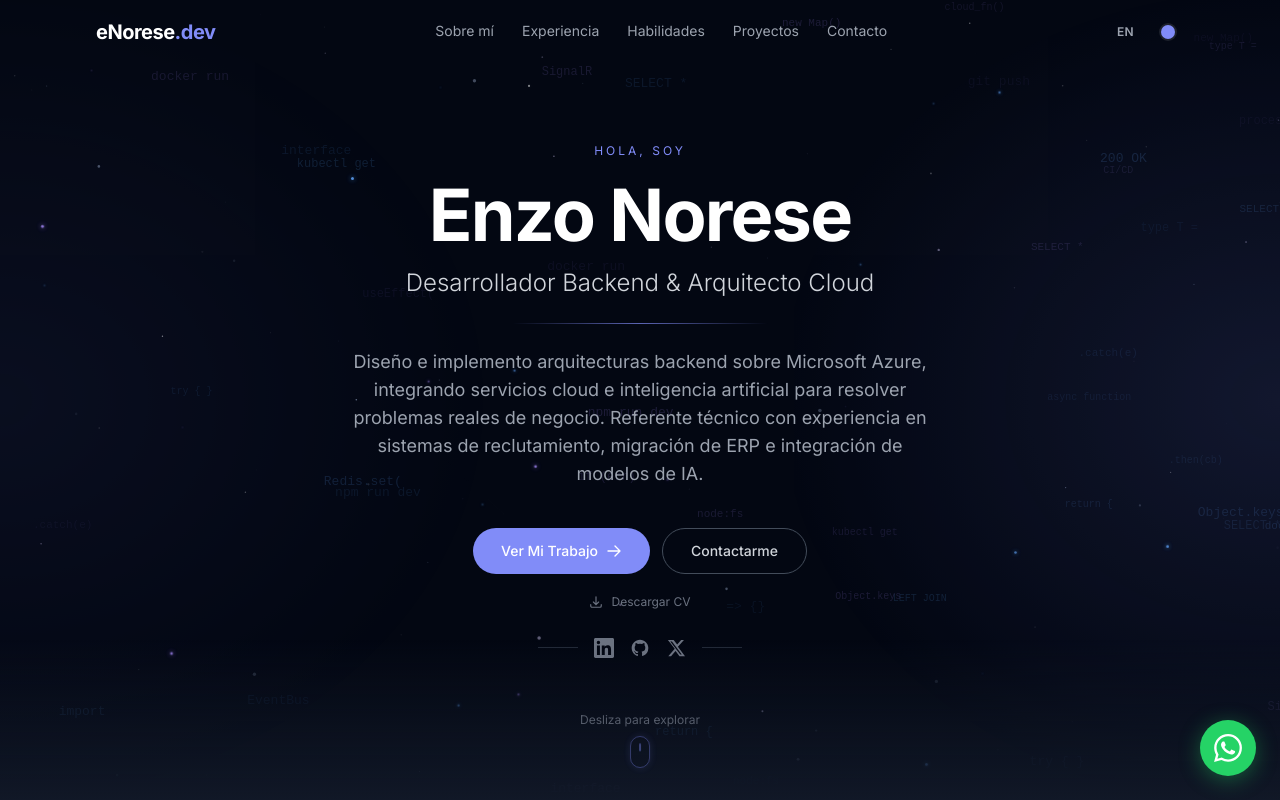
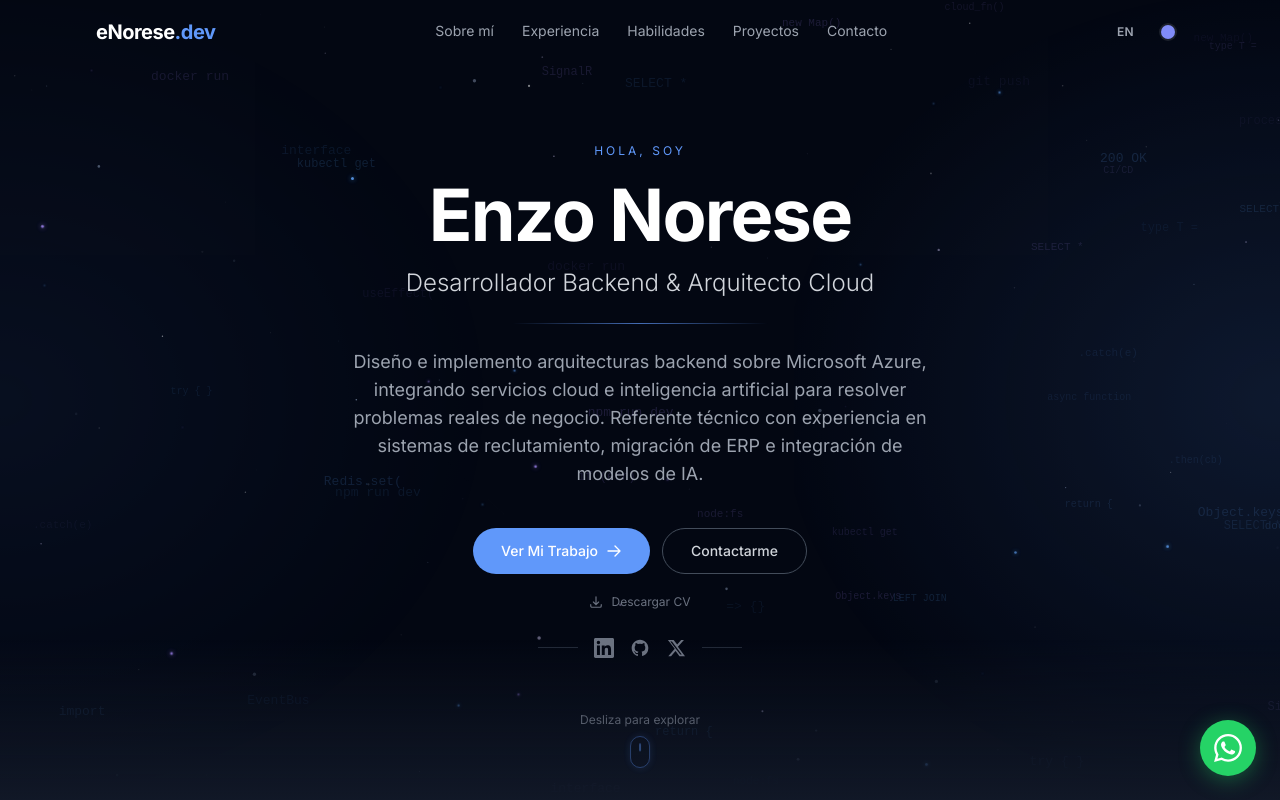
Before and after one commit to eNorese/portfolio, a Next.js app: page / in a window 1280 px wide. Shown: the top 800 px of the page. Built offline with nearby package versions, Linux system fonts and the light colour scheme.

Commit message:
feat: update dark theme accent colors for improved visibility

```diff
--- a/src/app/globals.css
+++ b/src/app/globals.css
@@ -140,8 +140,8 @@ section[id] {
   --accent-glow: rgba(99, 102, 241, 0.45);
 }
 [data-theme="dark"] {
-  --accent: 129 140 248;
-  --accent-glow: rgba(129, 140, 248, 0.45);
+  --accent: 96 152 250;
+  --accent-glow: rgba(96, 152, 250, 0.45);
 }
 [data-theme="forest"] {
   --accent: 22 163 74;
```
